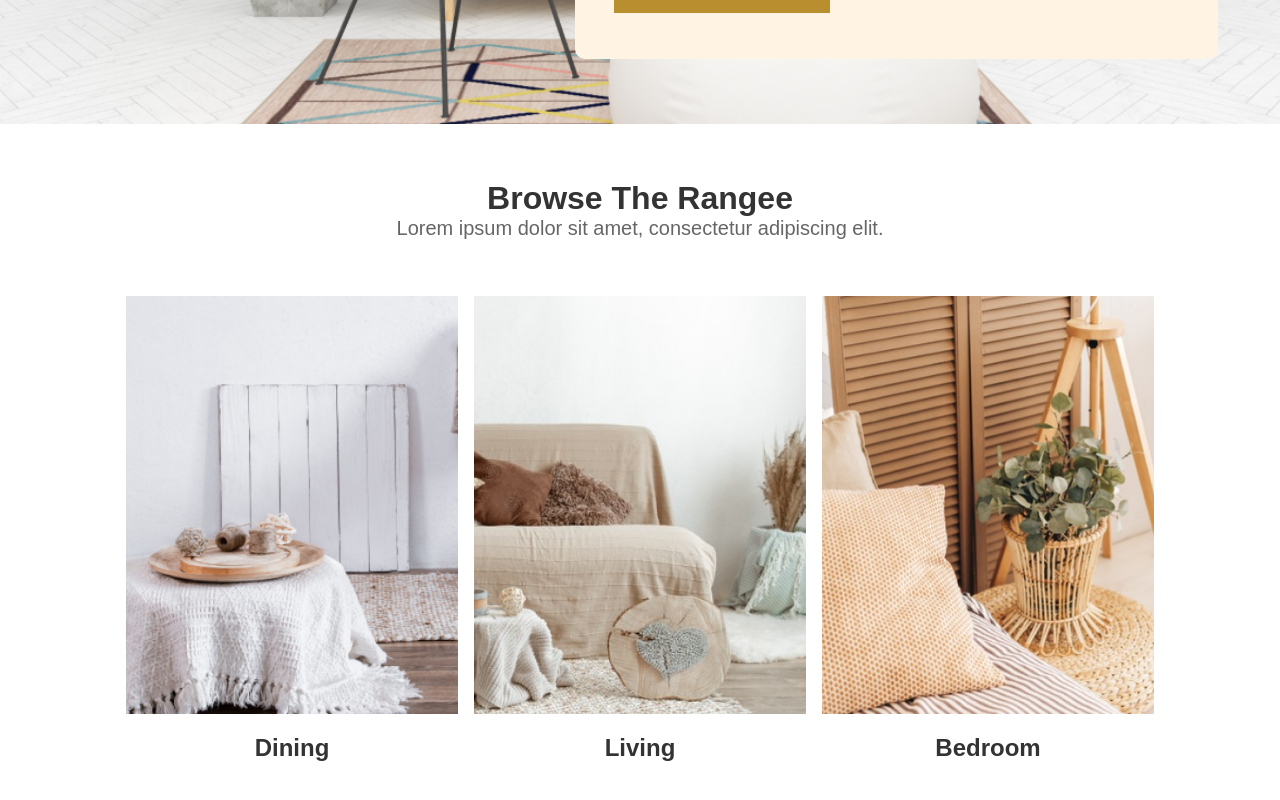
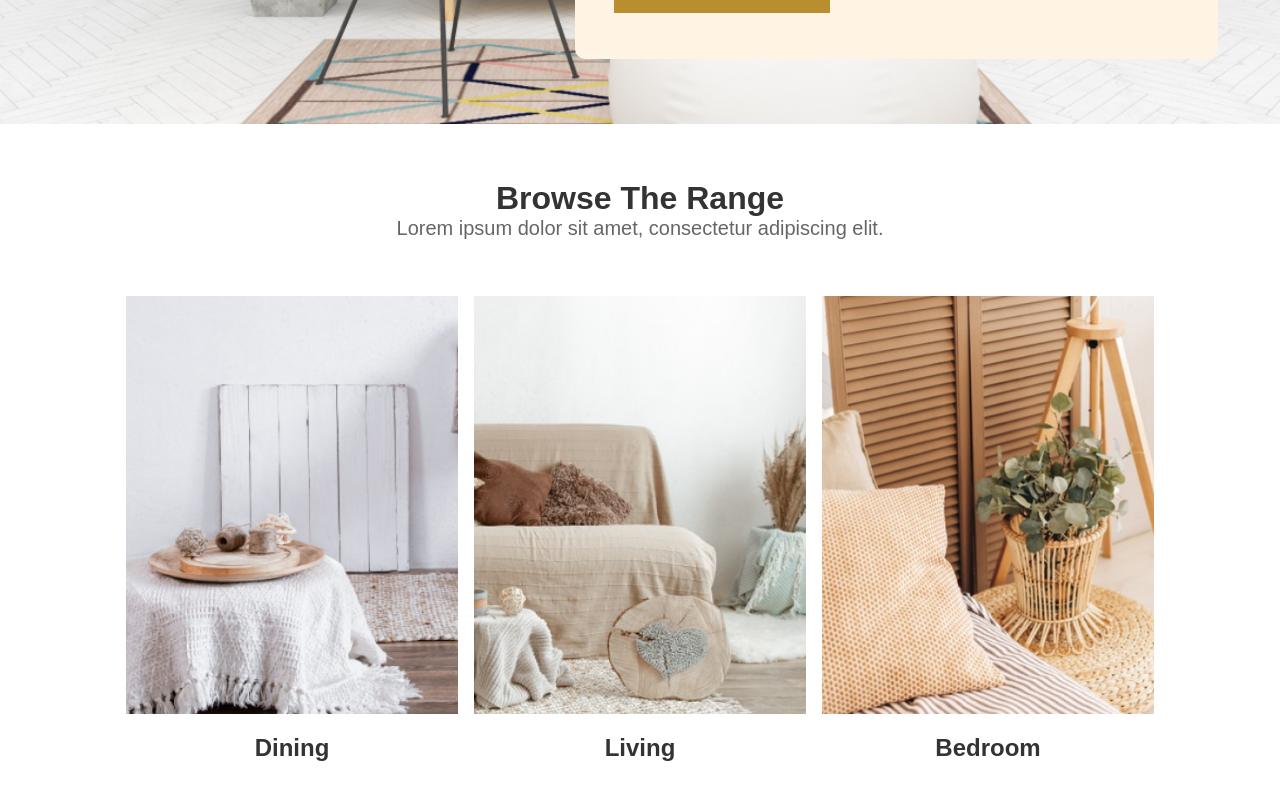
Before and after one commit to tonto87/furniro_react, a React (Create React App) app: page / in a window 1280 px wide. Shown: the part 741-1541 px from the top of the page. Built offline with nearby package versions, Linux system fonts and the light colour scheme.

Commit message:
Fix (#4)
* react base

* Fixed

* fix

* fixxxx

---------

Co-authored-by: T_O_N_T_O <megatron_mega@mail.ru>

```diff
--- a/src/components/homeComponents/browsetherange.js
+++ b/src/components/homeComponents/browsetherange.js
@@ -9,7 +9,9 @@ const Discovery = () => {
     <Browsetherangestyle>
       <section class="browsetherange">
         <div class="browsetherange__header">
-          <h1 class="browsetherange__header-h1">Browse The Rangee</h1>
+
+          <h1 class="browsetherange__header-h1">Browse The Range</h1>
+
           <p class="browsetherange__header-p">
             Lorem ipsum dolor sit amet, consectetur adipiscing elit.
           </p>
--- a/src/pages/Home/Home.js
+++ b/src/pages/Home/Home.js
@@ -1,7 +1,6 @@
 import React from "react";
 import Discovery from "../../components/homeComponents/discovery";
 import Browsetherange from "../../components/homeComponents/browsetherange"
-
 
 const Home = () => {
   return (
```
